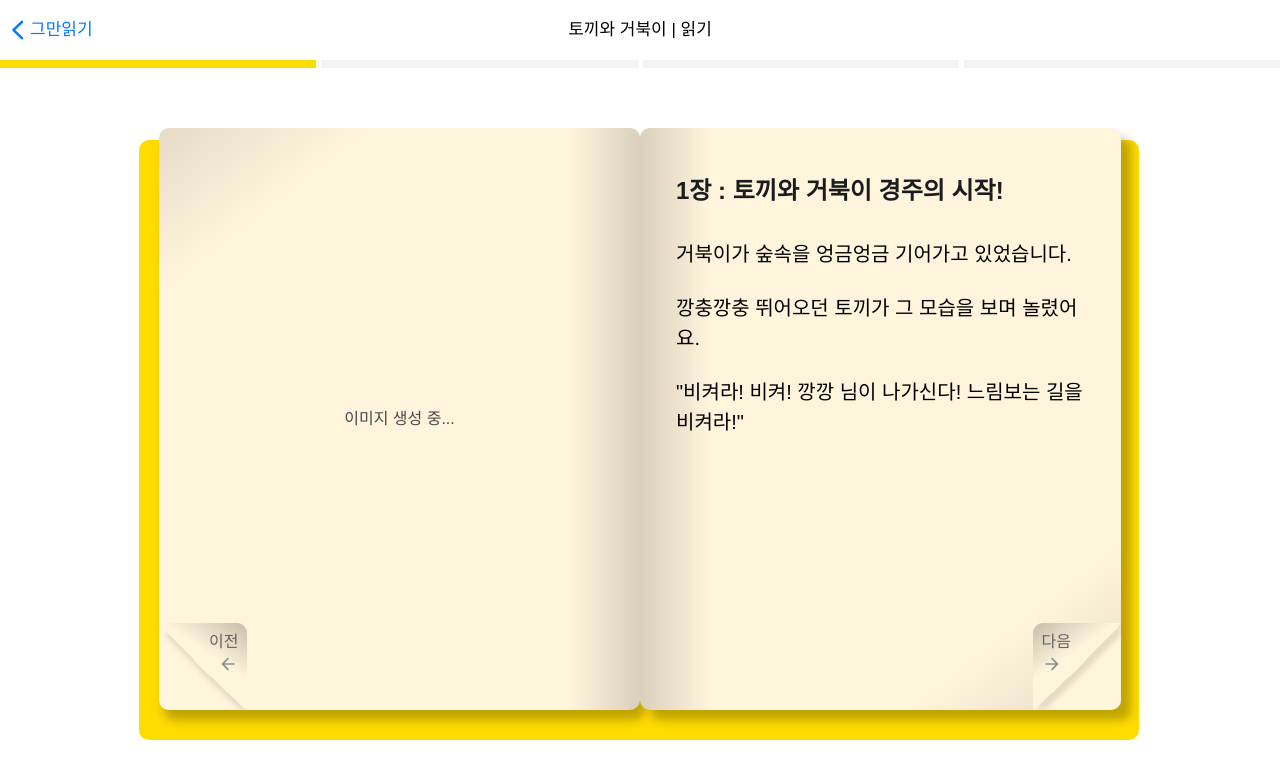
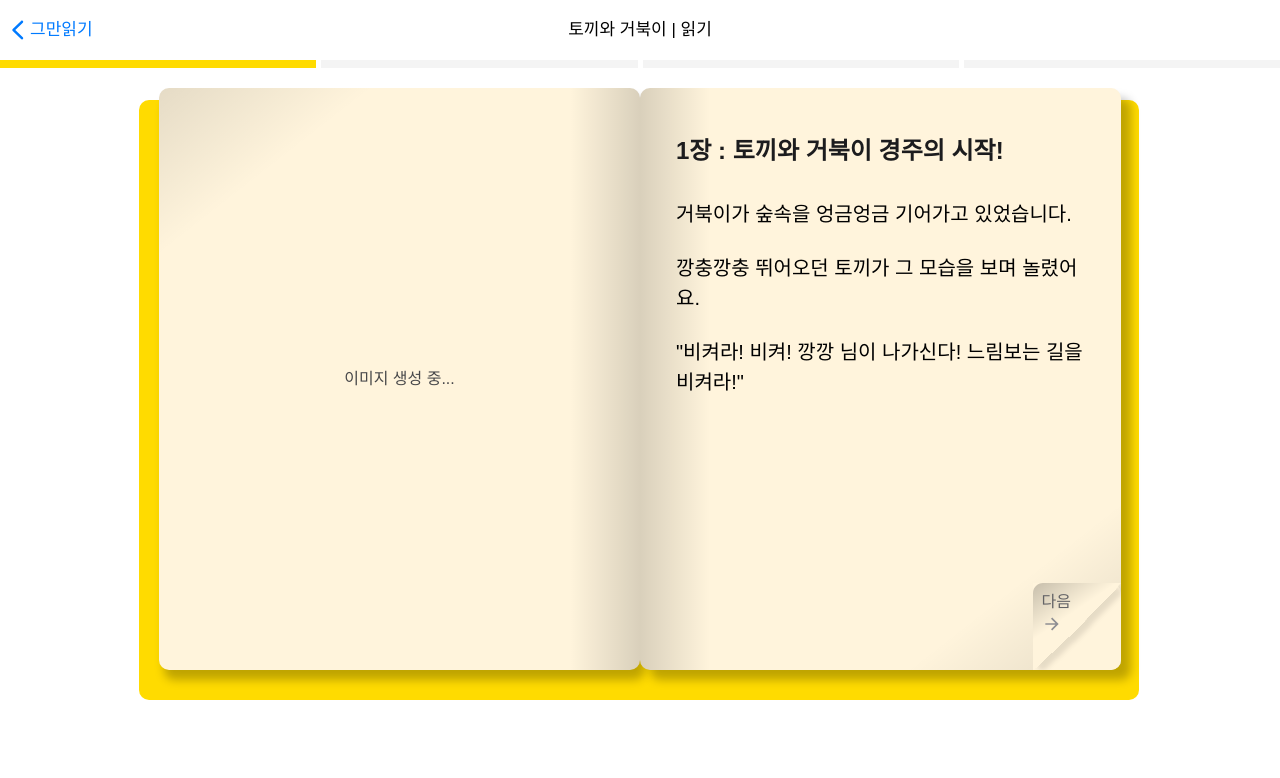
Before and after one commit to mon-gle/mongle-frontend, a React (Vite) app: page /story/1 in a window 1280 px wide. Shown: the top 778 px of the page. Built offline with nearby package versions, Linux system fonts and the light colour scheme; no server answers; a web font is replaced by a local one.

Commit message:
feat: 수정사항 추가

```diff
--- a/src/pages/Story.tsx
+++ b/src/pages/Story.tsx
@@ -140,7 +140,7 @@ export default function Story() {
           />
         ))}
       </section>
-      <section className="flex-grow flex justify-center mt-60pxr">
+      <section className="flex-grow flex justify-center mt-20pxr">
         <div className="relative flex h-fit">
           {/* 왼쪽 페이지 */}
           <div
@@ -163,12 +163,15 @@ export default function Story() {
                 이미지 생성 중...
               </Text>
             )}
+            {currentStep !== 1 && (
               <div
                 className="absolute left-0 bottom-0 cursor-pointer bg-[#FFF4DC] rounded-l-10pxr"
                 onClick={handlePreviousStep}
               >
                 <IconLeftPage />
               </div>
+            )}
+            {currentStep !== 1 && (
               <div
                 className="absolute left-50pxr bottom-36pxr flex flex-col items-end cursor-pointer"
                 onClick={handlePreviousStep}
@@ -178,6 +181,7 @@ export default function Story() {
                 </Text>
                 <IconLeftArrow />
               </div>
+            )}
           </div>
           {/* 오른쪽 페이지 */}
           <div
```
Also changed, not shown: src/assets/icons/icon_reward.svg. Lines whose indentation alone changed are shown as unchanged.
